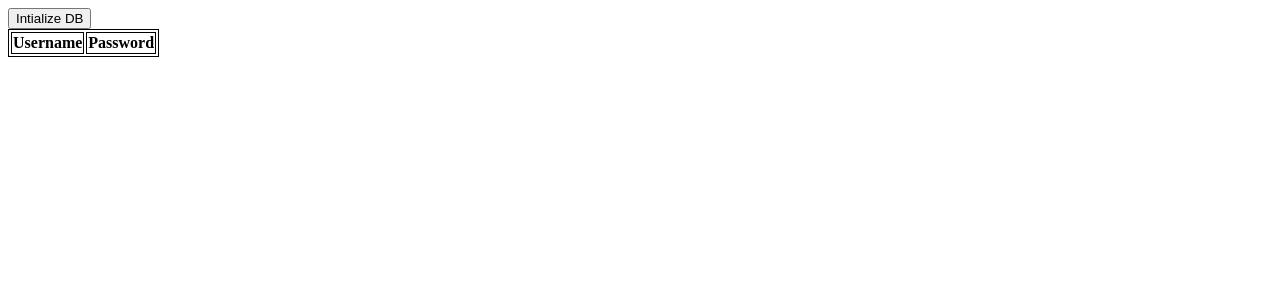
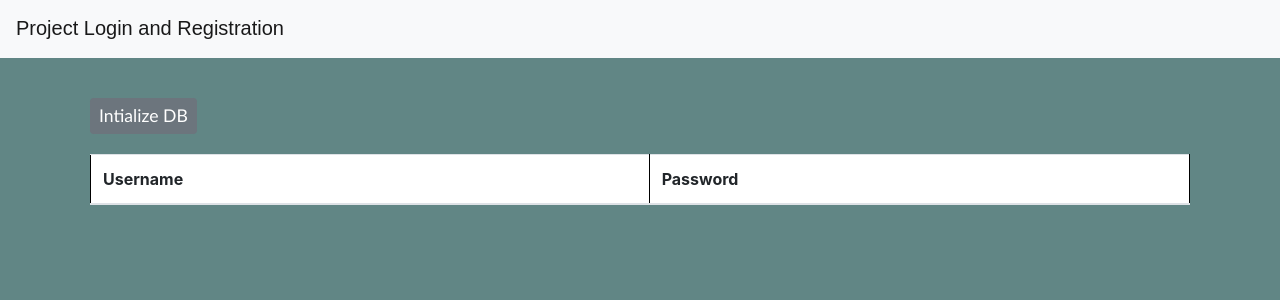
Before and after one commit to MuhammadHayat98/Django-login-reg, a Django app: page / in a window 1280 px wide. Shown: the top 300 px of the page. Run offline with Django 3.2, Linux system fonts and the light colour scheme; a user stored in the database is signed in; lists and menus that the app fills with data are empty; some libraries are stand-ins or nearby versions.

Commit message:
implemented froint end for home

```diff
--- /dev/null
+++ b/accounts/static/css/Home.css
@@ -0,0 +1,62 @@
+body{
+	background-color: #618685;
+}
+h1 {
+	text-align: center;
+	font-family: 'Times New Roman';
+}
+
+h2{
+	text-align: center;
+	font-family: 'Times New Roman';
+}
+
+label {
+	font-family: 'Times New Roman';
+}
+
+div p{
+	text-align:center;
+	font-family: 'Times New Roman';
+}
+
+input{
+	font-family: 'Times New Roman';
+}
+
+button{
+	font-family: 'Times New Roman';
+}
+.navbar-brand{
+	font-family: Arial, Helvetica, sans-serif;
+	text-align: center;
+	font-size: 20px;
+}
+.navbar{
+	padding-bottom: 10px;
+}
+.card {
+	margin: 0 auto; /* Added */
+	float: none; /* Added */
+	margin-bottom: 10px; /* Added */
+}
+.container{
+	padding: 20px;
+}
+.card{
+	width: 26rem;
+	height: 45rem;
+
+}
+.items{
+    padding-top: 100px;
+}
+.btn{
+    margin-top:20px;
+    margin-bottom:20px;
+    font-family: 'Gill Sans', 'Gill Sans MT', Calibri, 'Trebuchet MS', sans-serif;
+    font-size: 1.1rem;
+}
+.table{
+    background-color: white;
+}
--- a/accounts/templates/accounts/home.html
+++ b/accounts/templates/accounts/home.html
@@ -1,3 +1,4 @@
+{% load static %}
 <!DOCTYPE html>
 <html>
 <head>
@@ -10,17 +11,30 @@
           border: 1px solid black;
         }
     </style>
+    <link rel="stylesheet" href="https://stackpath.bootstrapcdn.com/bootstrap/4.5.2/css/bootstrap.min.css" integrity="sha384-JcKb8q3iqJ61gNV9KGb8thSsNjpSL0n8PARn9HuZOnIxN0hoP+VmmDGMN5t9UJ0Z" crossorigin="anonymous">
     <script src="https://code.jquery.com/jquery-3.5.1.min.js" integrity="sha256-9/aliU8dGd2tb6OSsuzixeV4y/faTqgFtohetphbbj0=" crossorigin="anonymous"></script>
+    <link rel="stylesheet" href="{% static 'css/Home.css' %}" >
+    <nav class="navbar navbar-light bg-light">
+        <a class="navbar-brand">Project Login and Registration</a>
+    </nav>
 </head>
+    <div class="container">
         <body>
-
-    <button id="initDB">Intialize DB</button>
-    <table id="users">
+            <button type="button" class="btn btn-secondary btn-sm" id="initDB">Intialize DB</button>
+            <table class="table" id="users">
+                <thead>
+                  <tr class= "items">
+                    <th scope="col">Username</th>
+                    <th scope="col">Password</th>
+                  </tr>
+                </thead>
+              </table>
+            <!-- <table id="users">
                 <tr>
                     <th>Username</th>
                     <th>Password</th>
                 </tr>
-    </table>
+            </table> -->
             <script>
              $(document).ready(function(){
           $("button").click(function(){
@@ -38,5 +52,11 @@
           });
         });
             </script>
+             <!-- jQuery first, then Popper.js, then Bootstrap JS -->
+             <!-- <script src="https://code.jquery.com/jquery-3.5.1.slim.min.js" integrity="sha384-DfXdz2htPH0lsSSs5nCTpuj/zy4C+OGpamoFVy38MVBnE+IbbVYUew+OrCXaRkfj" crossorigin="anonymous"></script> -->
+             <script src="https://cdn.jsdelivr.net/npm/popper.js@1.16.1/dist/umd/popper.min.js" integrity="sha384-9/reFTGAW83EW2RDu2S0VKaIzap3H66lZH81PoYlFhbGU+6BZp6G7niu735Sk7lN" crossorigin="anonymous"></script>
+             <script src="https://stackpath.bootstrapcdn.com/bootstrap/4.5.2/js/bootstrap.min.js" integrity="sha384-B4gt1jrGC7Jh4AgTPSdUtOBvfO8shuf57BaghqFfPlYxofvL8/KUEfYiJOMMV+rV" crossorigin="anonymous"></script>
         </body>
+    </div>
+
 </html>
```
Lines whose indentation alone changed are shown as unchanged.
